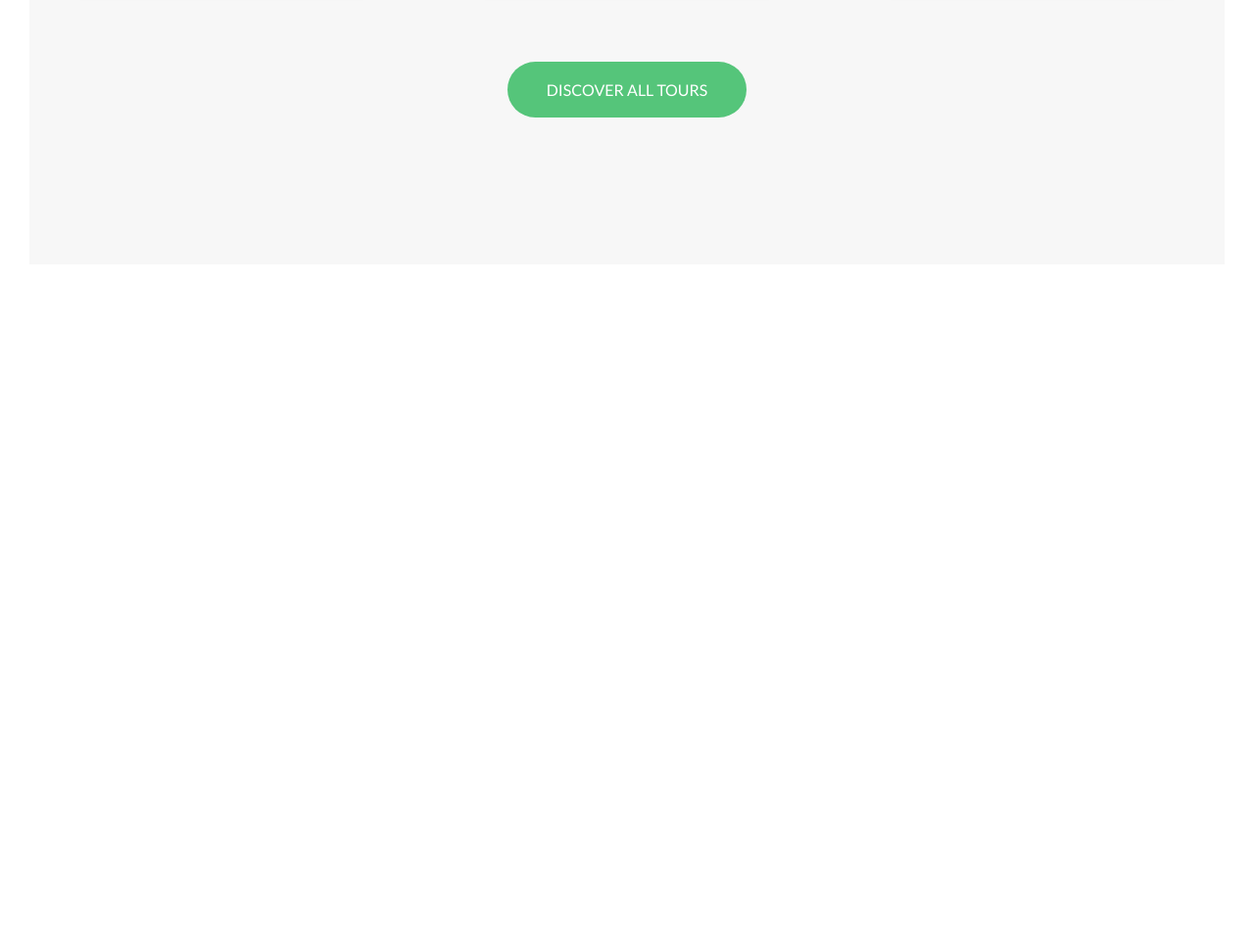
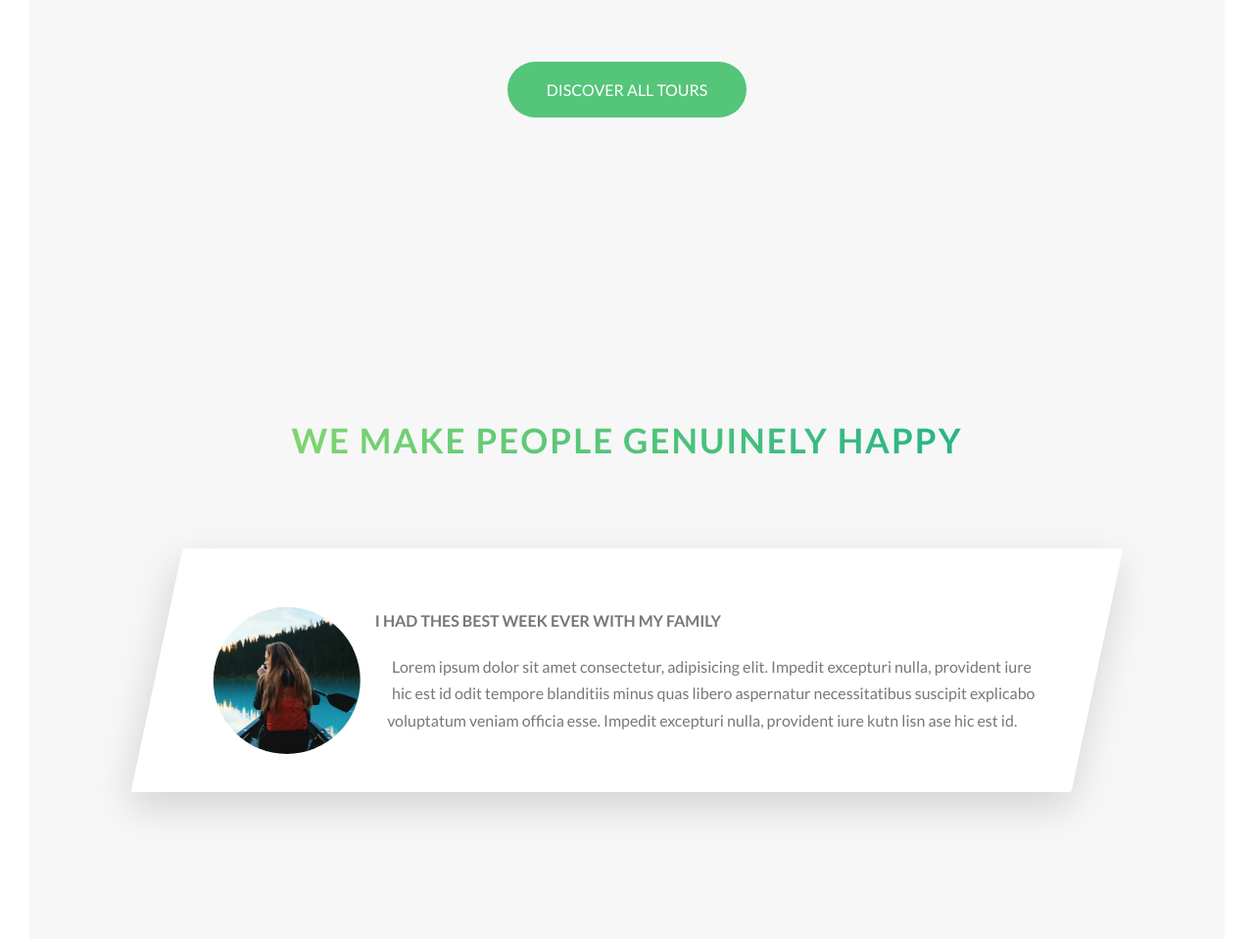
Before and after one commit to Jalgoz/Natours, a website: page index.html in a window 1280 px wide. Shown: the part 3288-4250 px from the top of the page at 98% size. Before the commit the page ends 3588 px from the top, so only its background shows below. Drawn offline with Linux system fonts and the light colour scheme.

```diff
--- a/index.html
+++ b/index.html
@@ -218,6 +218,30 @@
                 </div>
 
             </section>
+
+            <section class="section-stories">
+                <div class="u-center-text u-margin-bottom-big">
+                    <h2 class="heading-secondary">
+                        We make people genuinely happy
+                    </h2>
+                </div>
+
+                <div class="row">
+                    <div class="story">
+                        <figure class="story__shape">
+                            <img class="story__img" src="img/nat-8.jpg" alt="Person on a tour">
+
+                            <figcaption class="story__caption">Mary Smith</figcaption>
+                        </figure>
+
+                        <div class="story__text">
+                            <h3 class="heading-tertiary u-margin-bottom-small">I had thes best week ever with my family</h3>
+
+                            <p>Lorem ipsum dolor sit amet consectetur, adipisicing elit. Impedit excepturi nulla, provident iure hic est id odit tempore blanditiis minus quas libero aspernatur necessitatibus suscipit explicabo voluptatum veniam officia esse. Impedit excepturi nulla, provident iure kutn lisn ase hic est id.</p>
+                        </div>
+                    </div>
+                </div>
+            </section>
         </main>
 
         <!-- <section class="grid-test">
--- a/sass/components/_card.scss
+++ b/sass/components/_card.scss
@@ -52,7 +52,7 @@
     &__picture {
         background-size: cover;
         height: 23rem;
-        background-blend-mode: screen;
+        background-blend-mode: soft-light;
         clip-path: polygon(0 0, 100% 0, 100% 85%, 0 100%);
 
         &--1 {
--- /dev/null
+++ b/sass/components/_story.scss
@@ -0,0 +1,57 @@
+.story {
+    width: 80%;
+    margin: 0 auto;
+    @include box-shadow-boxes;
+    background-color: $color-white;
+    border-radius: 3px;
+    padding: 6rem;
+    padding-left: 9rem;
+    font-size: $default-font-size;
+    transform: skewX(-12deg);
+
+    &__shape {
+        width: 15rem;
+        height: 15rem;
+        float: left;
+        shape-outside: circle(50% at 50% 50%); // Para redondearlo
+        clip-path: circle(50% at 50% 50%);
+        transform: translateX(-3rem) skewX(12deg);
+        position: relative;
+        overflow: hidden;
+    }
+
+    &__img {
+        height: 100%;
+        transform: translateX(-4rem) scale(1.4);
+        transition: all .5s;
+
+    }
+
+    &__text {
+        transform: skewX(12deg);
+    }
+
+    &__caption {
+        position: absolute;
+        top: 50%;
+        left: 50%;
+        transform: translate(-50%, 20%);
+        color: $color-white;
+        text-transform: uppercase;
+        font-size: 1.7rem;
+        text-align: center;
+        transition: all .5s;
+        opacity: 0;
+        /* backface-visibility: hidden; */
+    }
+
+    &:hover &__caption {
+        opacity: 1;
+        transform: translate(-50%, -50%);
+    }
+
+    &:hover &__img {
+        transform: translateX(-4rem) scale(1);
+        filter: blur(3px) brightness(80%);
+    }
+}
--- a/sass/main.scss
+++ b/sass/main.scss
@@ -11,6 +11,7 @@
 @import "components/card";
 @import "components/composition";
 @import "components/feature-box";
+@import "components/story";
 
 @import "layout/grid";
 @import "layout/header";
--- a/sass/pages/_home.scss
+++ b/sass/pages/_home.scss
@@ -26,3 +26,8 @@
     padding: 28rem 0 15rem 0;
     margin-top: -12rem;
 }
+
+.section-stories {
+    padding: 15rem 0;
+    background-color: $color-gray-light-1;
+}
```
Also changed, not shown: css/main.css, css/main.min.css.
